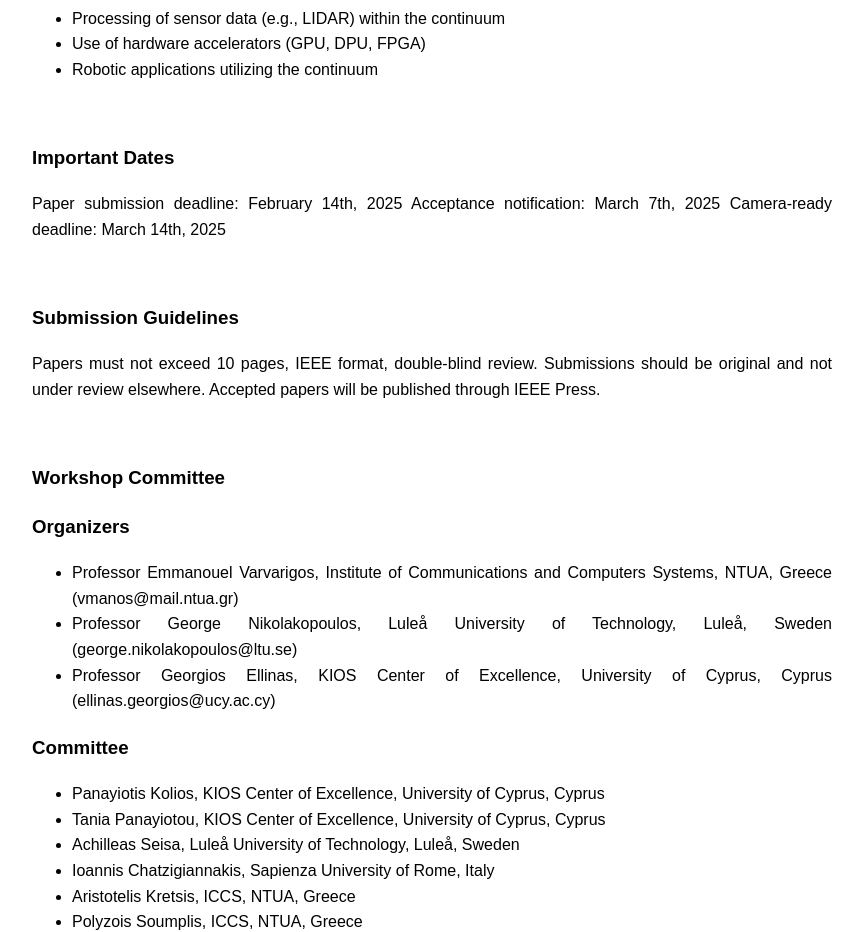
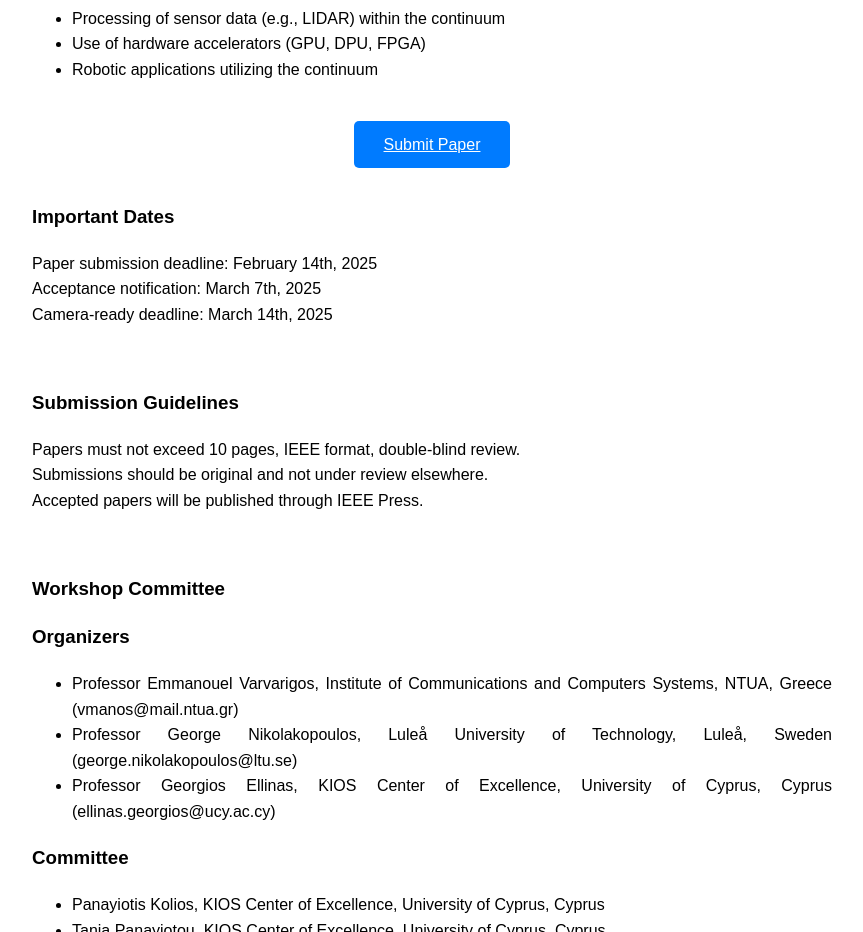
Before and after one commit to rise-workshop/rise-workshop.github.io, a plain HTML site: page index.html in a window 1280 px wide. Shown: the part 1081-2013 px from the top of the page, without its empty margins (208-1071 px from the left). Drawn offline with Linux system fonts and the light colour scheme.

Commit message:
Update index.html

```diff
--- a/index.html
+++ b/index.html
@@ -113,6 +113,29 @@
                 margin: 2px;
             }
         }
+        /* General button styles */
+        .submit-btn {
+            background-color: #007BFF; /* Default green color */
+            color: white; /* Text color */
+            border: none; /* No border */
+            padding: 15px 30px; /* Button padding */
+            font-size: 16px; /* Font size */
+            border-radius: 5px; /* Rounded corners */
+            cursor: pointer; /* Pointer cursor on hover */
+            transition: background-color 0.3s, transform 0.2s; /* Smooth hover effects */
+        }
+
+        /* Hover effects */
+        .submit-btn:hover {
+            background-color: #0056b3; /* Slightly darker green on hover */
+            transform: scale(1.05); /* Slightly enlarge the button */
+        }
+
+        /* Active effects */
+        .submit-btn:active {
+            background-color: #3e8e41; /* Even darker green on click */
+            transform: scale(0.98); /* Slightly shrink the button on click */
+        }
     </style>
 </head>
 <body>
@@ -172,15 +195,19 @@
 				<li> Robotic applications utilizing the continuum </li>
 		    </ul>
         </p>
+
+        <div style="text-align: center; margin-top: 50px;">
+            <a href="https://easychair.org/account2/signin?l=3273188387066772893" class="submit-btn" target="_blank">Submit Paper</a>
+        </div>
         </section>
 
         <section id="dates">
         <br>
         <h3 id="">Important Dates</h3>
         <p>
-        Paper submission deadline: February 14th, 2025
-        Acceptance notification: March 7th, 2025
-        Camera-ready deadline: March 14th, 2025
+        Paper submission deadline: February 14th, 2025 <br>
+        Acceptance notification: March 7th, 2025 <br>
+        Camera-ready deadline: March 14th, 2025 <br>
         </p>
         </section>
 
@@ -188,9 +215,9 @@
         <br>
         <h3>Submission Guidelines</h3>
         <p>
-        Papers must not exceed 10 pages, IEEE format, double-blind review.
-        Submissions should be original and not under review elsewhere.
-        Accepted papers will be published through IEEE Press.
+        Papers must not exceed 10 pages, IEEE format, double-blind review. <br>
+        Submissions should be original and not under review elsewhere. <br>
+        Accepted papers will be published through IEEE Press. <br>
         </p>
         </section>
 
```
